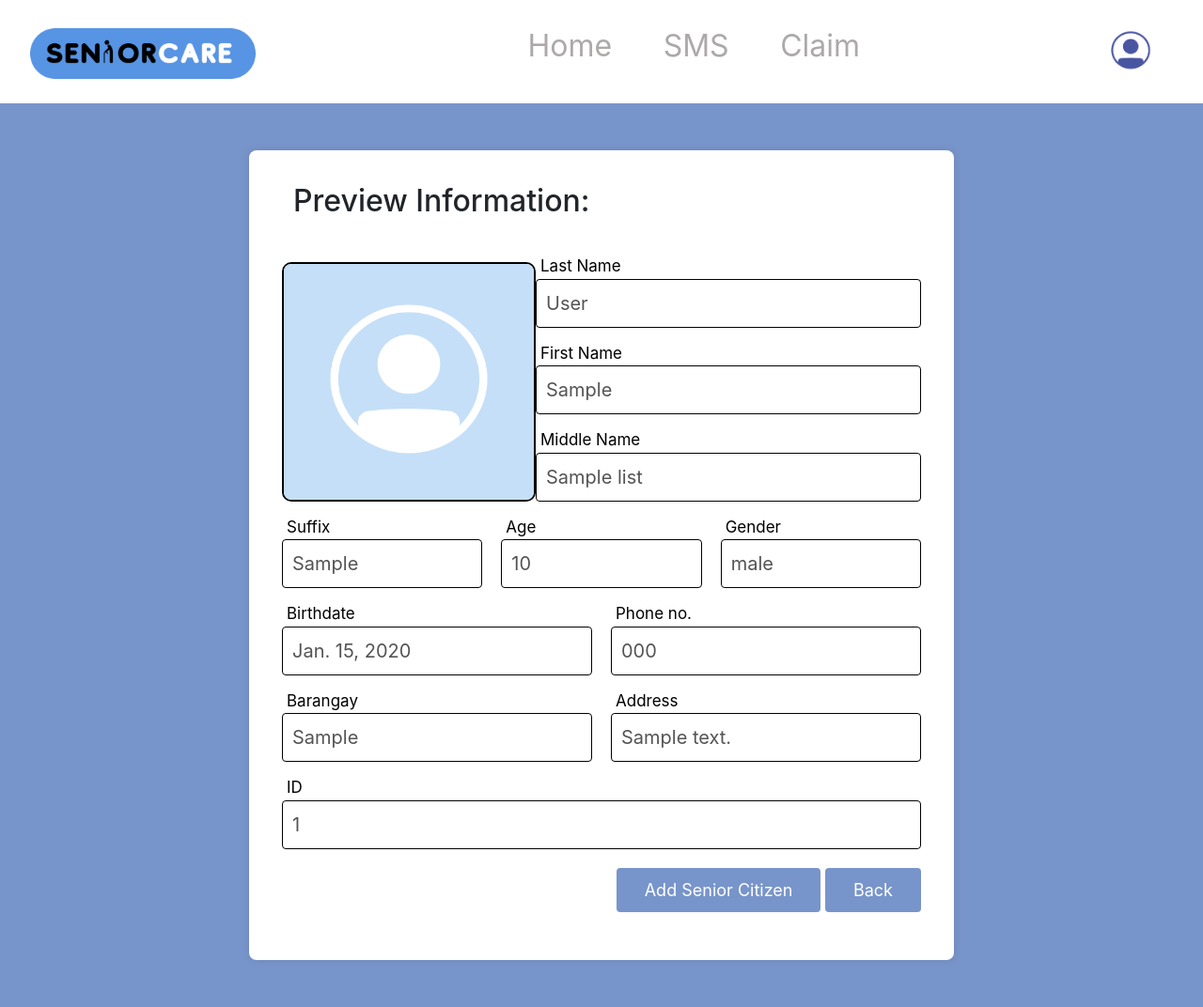
After one commit to vlemonade/SeniorCare, a Django app: page /osca_preview/1 in a window 1280 px wide. The commit adds this page. Shown: the whole page at 94% size. Run offline with Django 4.2, Linux system fonts and the light colour scheme; tables that the repository leaves empty hold one stand-in row (values such as "Sample post").

```diff
--- a/base/admin.py
+++ b/base/admin.py
@@ -3,6 +3,9 @@ from .models import senior_list,SMSMessage
 from django.contrib.auth.models import Group
 from django.contrib.auth.models import User
 from django.contrib.auth.admin import UserAdmin
+from .models import osca_list
+
+admin.site.register(osca_list)
 # Register your models here.
 admin.site.register(senior_list)
 admin.site.register(SMSMessage)
--- a/base/models.py
+++ b/base/models.py
@@ -3,12 +3,34 @@ from django.utils import timezone
 from django.contrib.auth.models import AbstractUser, Group, Permission
 from datetime import timedelta
 
-# Create your models here.
+class osca_list(models.Model):
+  first_name= models.CharField(max_length=20,null=True)
+  last_name= models.CharField(max_length=20)
+  middle_name= models.CharField(max_length=20)
+  suffix= models.CharField(max_length=5, null=True, blank=True)
+  age= models.BigIntegerField(null=True)
+  SEX_CHOICES = [
+        ('male', 'Male'),
+        ('female', 'Female'),
+    ]
+  sex = models.CharField(max_length=10, choices=SEX_CHOICES, null=True)
+  birth_date= models.DateField(null=True)
+  barangay = models.CharField(max_length=100, null=True)
+  address= models.CharField(max_length=100, null=True)
+  phone_number= models.CharField(max_length=12, null=True)
+  OSCA_ID= models.CharField(max_length=20, null=True)
+
+
+def __str__(self):
+      return f"{self.first_name}"
+
+
+
 class senior_list(models.Model):
   first_name= models.CharField(max_length=20,null=True)
   last_name= models.CharField(max_length=20)
   middle_name= models.CharField(max_length=20)
-  suffix= models.CharField(max_length=5, null=True)
+  suffix= models.CharField(max_length=5, null=True, blank=True)
   age= models.BigIntegerField(null=True)
 
   SEX_CHOICES = [
@@ -18,6 +40,7 @@ class senior_list(models.Model):
 
   sex = models.CharField(max_length=10, choices=SEX_CHOICES, null=True)
   birth_date= models.DateField(null=True)
+  barangay = models.CharField(max_length=100, null=True)
   address= models.CharField(max_length=100, null=True)
   phone_number= models.CharField(max_length=12, null=True)
   OSCA_ID= models.CharField(max_length=20, null=True)
@@ -38,6 +61,8 @@ class senior_list(models.Model):
 def __str__(self):
       return f"{self.first_name}"
 
+
+
 class SMSMessage(models.Model):
     from_number = models.CharField(max_length=15)
     body = models.TextField()
--- a/base/urls.py
+++ b/base/urls.py
@@ -18,8 +18,8 @@ urlpatterns = [
     path('update_page/', views.update_page, name='update_page'),
     path('update_viewinfo_page/<int:id>', views.update_viewinfo_page, name='update_viewinfo_page'),
 
+    path('add_senior', views.add_senior, name='add_senior'),
     path('edit/<int:id>', views.edit, name='edit'),
-
     path('update/<int:id>', views.update, name='update'),
     path('delete/<int:id>', views.delete, name = 'delete'),
 
@@ -39,11 +39,11 @@ urlpatterns = [
     path('claim_summary_page/', views.claim_summary_page, name='claim_summary_page'),
 
     path('camera/', views.camera, name='camera'),
+    path('osca_preview/<int:id>', views.osca_preview, name='osca_preview'),
     path('preview/<int:id>', views.preview, name='preview'),
     path('capture_image/', views.capture_image, name='capture_image'),
 
     path('download_summary/', views.download_summary, name='download_summary'),
-
 
     path('camera_page/<int:id>/', views.camera_page, name='camera_page'),
     path('facial_recognition/<int:id>/', views.facial_recognition, name='facial_recognition'),
--- a/base/views.py
+++ b/base/views.py
@@ -2,7 +2,7 @@ from django.shortcuts import render, redirect
 from django.contrib.auth.models import User
 from django.contrib.auth import authenticate, login,logout
 from django. contrib import messages
-from .models import senior_list, SMSMessage
+from .models import senior_list, SMSMessage, osca_list
 from .forms import register_form
 from django.db.models import Q
 from django.shortcuts import redirect, get_object_or_404
@@ -174,8 +174,7 @@ def download_summary(request):
         ]
         deleted_accounts_data.append(deleted_row)
 
-# Check if there are rows in deleted_accounts_data before creating the table
-    if len(deleted_accounts_data) > 1:  # Check if there is more than the header row
+    if len(deleted_accounts_data) > 1:
         deleted_accounts_table = Table(deleted_accounts_data)
 
         deleted_accounts_style = [
@@ -193,7 +192,6 @@ def download_summary(request):
         pdf.build([header_table] + summary_report_with_margin + [Spacer(1, table_margin), combined_table, Spacer(1, table_margin), deleted_accounts_table])
         seniors.update(is_claimed=False)
     else:
-        # If there are no deleted accounts, only include the other tables
         pdf.build([header_table] + summary_report_with_margin + [Spacer(1, table_margin), combined_table])
         seniors.update(is_claimed=False)
 
@@ -276,6 +274,26 @@ def update_page(request):
 
     return render(request, 'update_page.html', {'seniors': seniors, 'total_active': total_active, 'total_inactive': total_inactive})
 
+
+
+def add_senior(request):
+    result = None
+    view_info_link = None
+
+    if request.method == 'POST':
+        osca_id = request.POST.get('osca_id')
+        try:
+            senior = osca_list.objects.get(OSCA_ID=osca_id)
+            result = f'OSCA ID is valid. '
+            view_info_link = reverse('osca_preview', args=[senior.id])
+        except osca_list.DoesNotExist:
+            result = f'NOT FOUND!'
+
+    return JsonResponse({'result': result, 'view_info_link': view_info_link})
+
+def osca_preview(request, id):
+    senior = get_object_or_404(osca_list, id=id)
+    return render(request, 'osca_preview.html', {'senior': senior})
 
 def update_viewinfo_page(request, id):
     seniors = senior_list.objects.get(id=id)
--- /dev/null
+++ b/static/js/osca_preview.js
@@ -0,0 +1,3 @@
+function goBack() {
+    window.history.back();
+  }
--- a/static/styles/preview.css
+++ b/static/styles/preview.css
@@ -106,12 +106,29 @@
   transition: .2s ease;
 }
 
+.btn-preview button {
+  display: inline-block;
+  text-decoration: none;
+  border: none;
+  background-color: #7895CB;
+  color: white;
+  padding: 10px 30px;
+  border-radius: 4px;
+  cursor: pointer;
+  font-size: 18px;
+  transition: .2s ease;
+}
+
 .btn-preview a i{
   font-size: 16px;
   margin-left: 5px;
 }
 
 .btn-preview a:hover {
+  background-color:#4A55A2;
+}
+
+.btn-preview button:hover {
   background-color:#4A55A2;
 }
 
--- /dev/null
+++ b/templates/osca_preview.html
@@ -0,0 +1,107 @@
+{% extends 'main.html' %}
+
+{% block content %}
+  {% load static %}
+  <head>
+    <title>Preview</title>
+    <script src="https://code.jquery.com/jquery-3.6.4.min.js"></script>
+    <script defer src="{% static 'js/osca_preview.js' %}"></script>
+    <link rel="stylesheet" href="{% static 'styles/preview.css' %}" type="text/css" media="all">
+  </head>
+
+        <div class="preview-container">
+        <div class="container">
+        <div class="header">
+            <h2>Preview Information:</h2>
+        </div>
+        </div>
+
+    <form id="addSeniorForm">
+        {% csrf_token %}
+
+        <div class="head-container">
+        <div class="img">
+            {% if seniors.senior_image %}
+            <div class="photo-holder">
+                <img src="{{ seniors.senior_image.url }}" alt="profile">
+            </div>
+            {% else %}
+            <div class="photo-holder">
+                <img src="{% static 'image/profile.png' %}" alt="profile">
+            </div>
+            {% endif %}
+        </div>
+        <div class="detail-column">
+            <div class="display-form">
+                <label>Last Name</label>
+                <input value="{{ senior.last_name}}" disabled>
+            </div>
+
+            <div class="display-form">
+                <label>First Name</label>
+                <input value="{{ senior.first_name}}"  disabled>
+            </div>
+
+            <div class="display-form">
+                <label>Middle Name</label>
+                <input value="{{ senior.middle_name}}"  disabled>
+            </div>
+        </div>
+        </div>
+
+        <div class="detail-column4">
+            <div class="display-form">
+                <label>Suffix</label>
+                <input value="{{ senior.suffix}}" disabled>
+            </div>
+            <div class="display-form">
+            <label>Age</label>
+                <input value="{{ senior.age}}" disabled>
+            </div>
+
+            <div class="display-form">
+                <label>Gender</label>
+                <input value="{{ senior.sex}}" disabled>
+            </div>
+        </div>
+
+        <div class="detail-column1">
+
+            <div class="display-form">
+                <label>Birthdate</label>
+                <input value="{{ senior.birth_date}}" disabled>
+            </div>
+
+            <div class="display-form">
+                <label>Phone no.</label>
+                <input value="{{ senior.phone_number}}"  disabled>
+            </div>
+        </div>
+
+        <div class="detail-column2">
+
+            <div class="display-form">
+                <label>Barangay</label>
+                <input  value="{{ senior.barangay}}" disabled>
+            </div>
+
+            <div class="display-form">
+                <label>Address</label>
+                <input  value="{{ senior.address}}" disabled>
+            </div>
+        </div>
+
+
+        <div class="detail-column2">
+            <div class="display-form">
+                <label>ID</label>
+                <input  value="{{ senior.OSCA_ID}}" disabled>
+            </div>
+        </div>
+        <div class="btn-preview">
+            <button type="submit">Add Senior Citizen</button>
+            <a href="#" onclick="goBack()">Back</a>
+          </div>
+        </form>
+    </div>
+{%endblock%}
```
Also changed, not shown: seniorcare/settings.py (+6 -6 lines), static/js/ViewInfo.js (added, +42 -0 lines), static/styles/update_page.css (+156 -17 lines), templates/update_page.html (+31 -2 lines).
